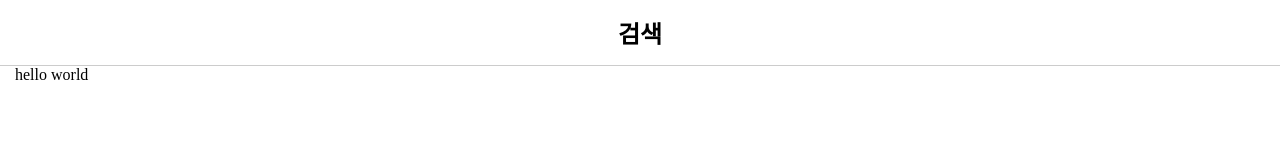
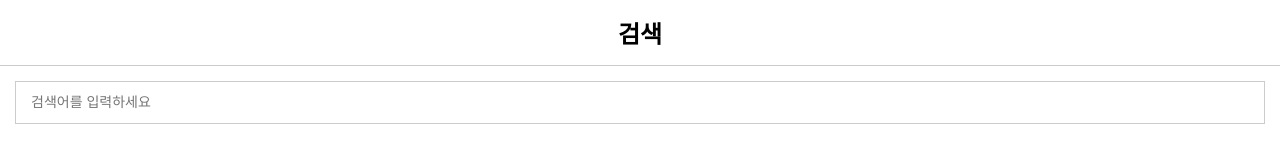
Before and after one commit to BangKiHyun/VueJS-Lab, a website: page searchform/2-vue/index.html in a window 1280 px wide. Drawn offline with nearby package versions, Linux system fonts and the light colour scheme.

Commit message:
feat: 검색 상품명 입력 폼 추가

```diff
--- a/searchform/2-vue/index.html
+++ b/searchform/2-vue/index.html
@@ -14,8 +14,14 @@
     </header>
 
     <div class="container">
-        <!-- 중괄호 2개를 이용해서 메시지 출력-->
-        {{msg}}
+        <form>
+            <!-- v-model: form element 초기 'value'와 'checked', 'selected' 속성을 무시하고 'data'옵션 안에 있는 초기값을 사용 -->
+            <!-- 양방향 바인딩을 제공 -->
+            <input type="text" v-model="query" placeholder="검색어를 입력하세요" autofocus>
+
+            <!-- v-show: 해당 디렉티브 값이 false일 때 해당 태그의 스타일을 display:none 처리를 해줌 -->
+            <button v-show="query.length" type="reset" class="btn-reset"></button>
+        </form>
     </div>
 </div>
 <script src="https://unpkg.com/vue"></script>
--- a/searchform/2-vue/js/app.js
+++ b/searchform/2-vue/js/app.js
@@ -1,8 +1,9 @@
 new Vue({
     // element를 의미하는 el
-    // vue index가 어디에 매치될지 선택
+    // vue index가 어디에 바이딩될지 선택
     el: '#app',
     data: {
-        msg: 'hello world'
+        //입력 데이터 받아서 저장할 data
+        query: ''
     }
 })
```
